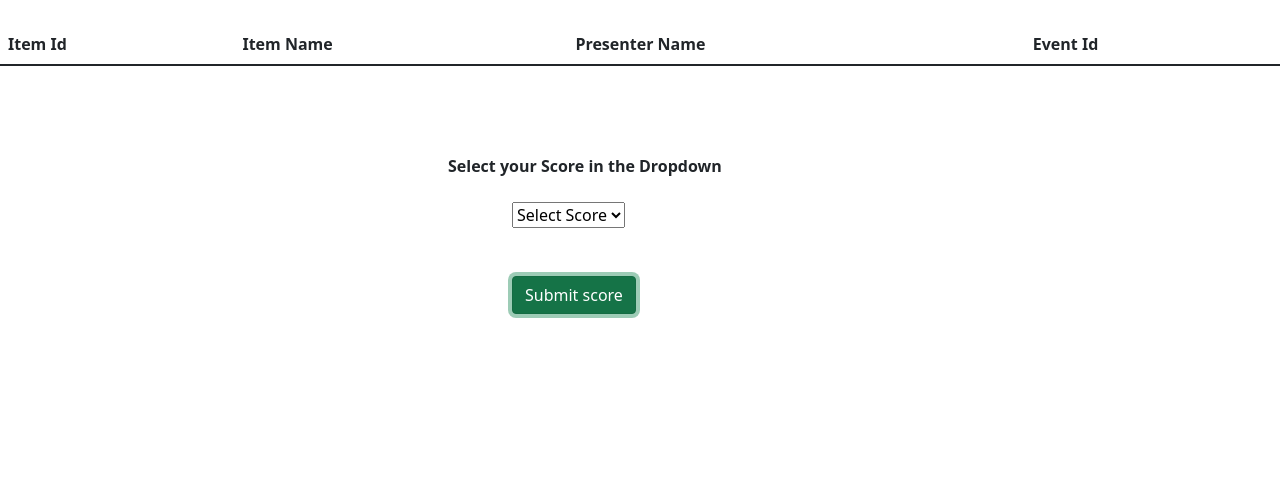
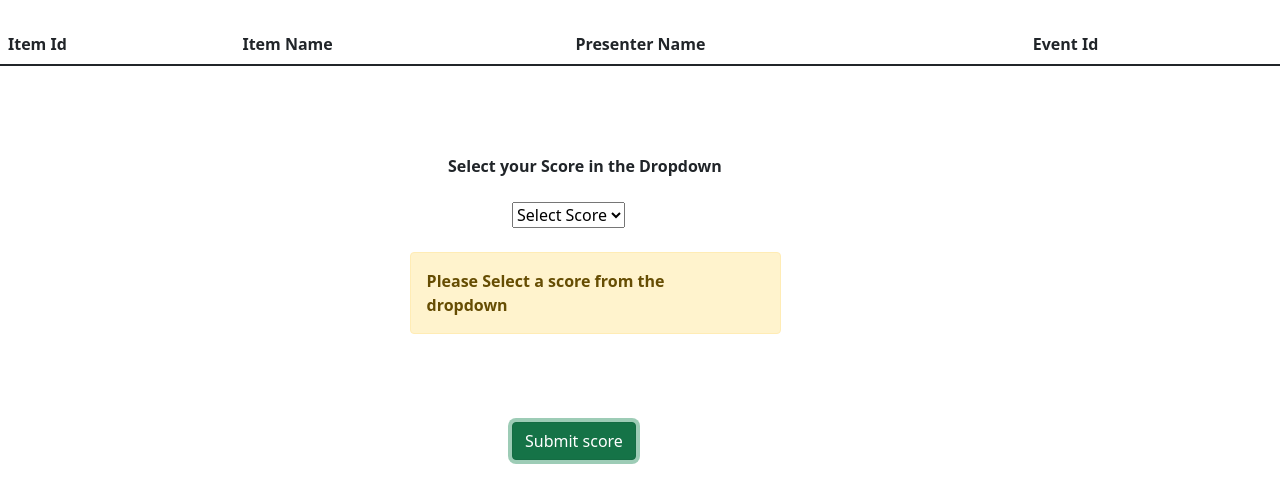
Before and after one commit to Sriram-EA/portal, an Angular app: page /score/1 in a window 1280 px wide. Both pictures are taken after a click on the button "Submit score". Shown: the top 502 px of the page. Built offline with nearby package versions, Linux system fonts and the light colour scheme; no server answers.

Commit message:
Fourth Commit 13th April

```diff
--- a/src/app/items/items.component.html
+++ b/src/app/items/items.component.html
@@ -1,5 +1,5 @@
 <div class="container">
-    {{eventname}} Event
+    <Strong>{{eventname}} Event</Strong>
 </div>
 
 
@@ -11,8 +11,8 @@
         <th scope="col">Item Name</th>
         <th scope="col">Presenter Name</th>
         <th scope="col">Event Id</th>
-        <!-- <th scope="col">Your Score</th>   -->
         <th scope="col">Give Score</th>
+        <th scope="col">View Your Score</th>
       </tr>
     </thead>
     <tbody>
@@ -22,33 +22,14 @@
         <td>{{i.itemname}} </td>
         <td>{{i.presentername}}</td>
         <td>{{i.eventid}}</td>
-        <!-- <td>
-          <select id={{i.itemid}}>
-            <option value="" selected>Select Score</option>
-            <option value="1">1</option>
-            <option value="2">2</option>
-            <option value="3">3</option>
-            <option value="4">4</option>
-            <option value="5">5</option>
-            <option value="6">6</option>
-            <option value="7">7</option>
-            <option value="8">8</option>
-            <option value="9">9</option>
-            <option value="10">10</option>
-          </select>
-        </td> -->
-        <!-- <td>
-            <div *ngIf="scoreItemidArray.indexOf(i.itemid) > -1">
-              <button class="btn btn-success"  (click)="getYourScore(i.itemid)"> Get your score</button>
-              <label *ngIf="scoreDisplayFlag"><strong>{{score}}</strong></label>
-            </div>
-            <div *ngIf="scoreItemidArray.indexOf(i.itemid) == -1"> Not Available</div>
-        </td> -->
-
         <td>
           <div *ngIf="scoreItemidArray.indexOf(i.itemid) > -1"> Score Already submitted</div>
           <a [routerLink]="['/score', i.itemid]" class="btn btn-danger" role="button" routerLinkActive="active" *ngIf="scoreItemidArray.indexOf(i.itemid) == -1" (click)="giveScore(i.itemid)"> Give Score </a>
         </td>
+        <td>
+          <a [routerLink]="['/score', i.itemid]" class="btn btn-success" role="button" routerLinkActive="active" *ngIf="scoreItemidArray.indexOf(i.itemid) > -1" (click)="viewScore(i.itemid)"> View Score </a>
+          <div *ngIf="scoreItemidArray.indexOf(i.itemid) == -1"> Submit your Score to View</div>
+        </td>
       </tr>
     </tbody>
   </table>
--- a/src/app/items/items.component.ts
+++ b/src/app/items/items.component.ts
@@ -61,12 +61,10 @@ export class ItemsComponent implements OnInit {
     console.log("Score Itemid Array", this.scoreItemidArray);
     console.log("Score Array", this.scoreArray);
 
-    // let score=(<HTMLInputElement>document.getElementById(itemid.toString())).value;
-    // console.log("Score : ",score);
-    // var scoreObj={"psno": localStorage.getItem("psno"), "score":score, "itemid":itemid};
-    // this.service.submitScore(scoreObj).subscribe(data=>{
-    //   console.log(data)
-    // });
+  }
+
+  viewScore(itemid:any)
+  {
 
   }
 
--- a/src/app/scorepage/scorepage.component.css
+++ b/src/app/scorepage/scorepage.component.css
@@ -0,0 +1,6 @@
+.alert-warning {
+    color: #664d03;
+    background-color: #fff3cd;
+    border-color: #ffecb5;
+    width: 29%;
+}
--- a/src/app/scorepage/scorepage.component.html
+++ b/src/app/scorepage/scorepage.component.html
@@ -20,12 +20,14 @@
     </tbody>
 </table>
 
+
+
+<div *ngIf="!isScoreAlreadySubmitted">
   <br>
   <br>
   <Strong style="margin-left: 35%;"> Select your Score in the Dropdown</Strong>
   <br>
   <br>
-
   <select id="{{itemid}}" style="margin-left: 40%;">
     <option value="" selected>Select Score</option>
     <option value="1">1</option>
@@ -41,5 +43,22 @@
   </select>
   <br>
   <br>
+  <div *ngIf="scoreErrorFlag" class="alert alert-warning alert-dismissible" style="margin-left: 32%;">
+    <label><strong>Please Select a score from the dropdown</strong></label>
+  </div>
   <br>
-<div><button class="btn btn-success"  (click)="submitScore()" style="margin-left: 40%;">Submit score</button></div>
+  <br>
+  <br>
+  <div><button class="btn btn-success"  (click)="submitScore(itemid)" style="margin-left: 40%;">Submit score</button></div>
+
+</div>
+
+
+<div *ngIf="isScoreAlreadySubmitted" style="margin-left: 40%;">
+  <br>
+  <br>
+  <br>
+  <strong>Your Submitted Score is:   </strong>
+  <strong>{{isScorePresentData[0].score}}</strong>
+
+</div>
--- a/src/app/scorepage/scorepage.component.ts
+++ b/src/app/scorepage/scorepage.component.ts
@@ -1,5 +1,5 @@
 import { Component, OnInit } from '@angular/core';
-import { ActivatedRoute } from '@angular/router';
+import { ActivatedRoute, Router } from '@angular/router';
 import { ScorepageService } from '../services/scorepage.service';
 
 
@@ -10,10 +10,17 @@ import { ScorepageService } from '../services/scorepage.service';
 })
 export class ScorepageComponent implements OnInit {
 
-  constructor(private actRoute : ActivatedRoute,private service:ScorepageService) { }
+  constructor(private actRoute : ActivatedRoute,private service:ScorepageService, private router:Router) { }
 
   itemid:any;
   itemData:any;
+  scoreErrorFlag:boolean = false;
+  scoreObj:any;
+  scoreResponseMessage:any;
+  isScoreAlreadySubmitted:boolean =false;
+  isScorePresentData:any;
+
+
 
   ngOnInit(): void {
 
@@ -22,15 +29,58 @@ export class ScorepageComponent implements OnInit {
       console.log("Item id in score page", this.itemid);
       this.service.getParticularItemDetail(this.itemid).subscribe(data=>{
         this.itemData=data;
-        console.log(this.itemData);
-      })
+        console.log("Item Data: ", this.itemData);
+        this.service.checkIfScoreAlreadySubmitted(localStorage.getItem("psno"),this.itemid).subscribe(data=>{
+          this.isScorePresentData=data;
+          console.log("Current Score data: ", this.isScorePresentData);
+          console.log("Current Score data Length: ", this.isScorePresentData.length);
+          if(this.isScorePresentData.length>=1)
+          {
+            this.isScoreAlreadySubmitted=true;
+          }
+          else
+          {
+            this.isScoreAlreadySubmitted=false;
+          }
+
+        });
+      });
     });
 
   }
 
-  submitScore()
+  submitScore(itemid:any)
   {
     console.log("Submit Score Button Clicked");
+    let score=(<HTMLInputElement>document.getElementById(itemid.toString())).value;
+
+    console.log("itemid: ",itemid, "Selected Score: ",score);
+    if(score==="")
+    {
+      console.log("Blank Value");
+      this.scoreErrorFlag=true;
+    }
+    else
+    {
+      console.log("Valid Score");
+      this.scoreErrorFlag=false;
+      this.scoreObj={"psno": localStorage.getItem("psno"), "score":score, "itemid":itemid};
+      this.service.InsertScoreToDatabase(this.scoreObj).subscribe(data=>{
+        this.scoreResponseMessage=(data.message);
+        console.log(this.scoreResponseMessage);
+
+        if(this.scoreResponseMessage==="Score submitted successfully")
+        {
+          alert("Score Submitted Successfully");
+          this.router.navigate(['userdashboard']);
+        }
+        else if(this.scoreResponseMessage==="This event has been closed")
+        {
+          alert("This Event Has been closed!, So Please try once the event has been opened");
+          this.router.navigate(['userdashboard']);
+        }
+      })
+    }
   }
 
 }
--- a/src/app/services/scorepage.service.ts
+++ b/src/app/services/scorepage.service.ts
@@ -15,4 +15,14 @@ export class ScorepageService {
   {
     return this.http.get(`${this.baseUrl}`+'/getparticularitemdetail/'+itemid);
   }
+
+  InsertScoreToDatabase(data:any):Observable<any>
+  {
+    return this.http.post(`${this.baseUrl}`+'/insertscoretodatabase',data);
+  }
+
+  checkIfScoreAlreadySubmitted(psno:any,itemid:any):Observable<any>
+  {
+    return this.http.get(`${this.baseUrl}`+'/checkifscorealreadysubmitted/'+psno+'/'+itemid);
+  }
 }
```
Lines whose indentation alone changed are shown as unchanged.
